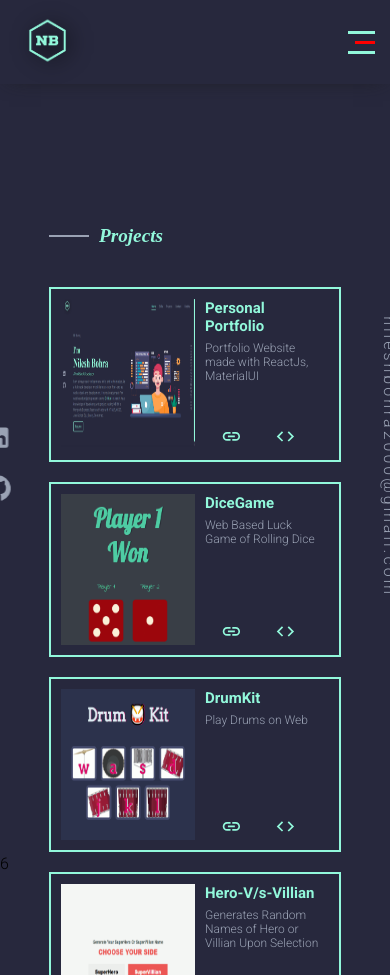
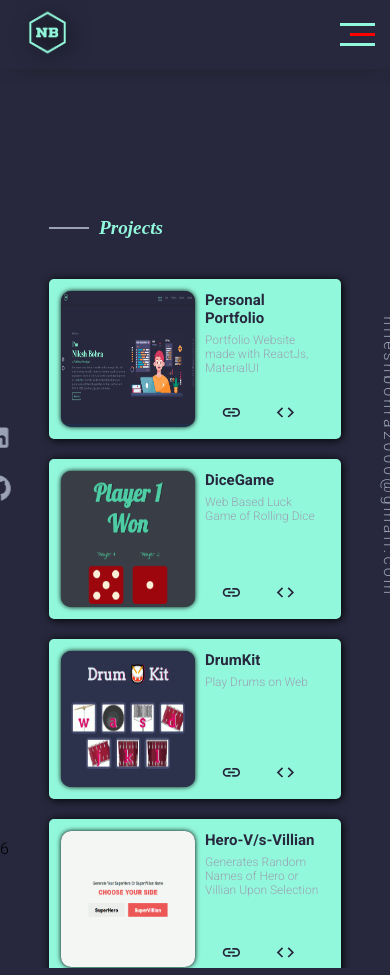
Before and after one commit to nileshbohra/Portfolio-Web, a React (Create React App) app: page /Projects in a window 390 px wide. Built offline with nearby package versions, Linux system fonts and the light colour scheme.

Commit message:
improved ui

```diff
--- a/public/index.css
+++ b/public/index.css
@@ -8,7 +8,6 @@
   box-sizing: border-box;
   font-family: "Roboto", sans-serif;
 }
-
 /* css variables */
 :root {
   /* --primary-bg: #091223; */
@@ -18,6 +17,10 @@
 }
 
 /* --------------------------------- global --------------------------------- */
+html {
+  scroll-behavior: smooth;
+}
+
 body {
   background-color: var(--primary-bg);
   height: 100vh;
@@ -91,27 +94,44 @@ h1.heading::before {
 }
 
 /* ------------------------------ splashScreen ------------------------------ */
-.splashScreen{
-  height: 100vh;
+.splashScreen {
+  height: 90vh;
   width: 100vw;
   display: flex;
   align-items: center;
   justify-content: center;
   overflow: hidden;
 }
-.splashScreenImg{
-  width: 150px;
+.splashScreenImg {
+  width: 130px;
+  -webkit-animation-name: blink;
           animation-name: blink;
+  -webkit-animation-duration: 1.2s;
           animation-duration: 1.2s;
+  -webkit-animation-timing-function: ease;
           animation-timing-function: ease;
+  -webkit-animation-iteration-count: infinite;
           animation-iteration-count: infinite;
 }
 
-@keyframes blink{
-  from{
+@-webkit-keyframes blink {
+  from {
+    -webkit-filter: drop-shadow(0px 0px 4px var(--primary-txt));
             filter: drop-shadow(0px 0px 4px var(--primary-txt));
   }
-  to{
+  to {
+    -webkit-filter: drop-shadow(4px 2px 10px rgb(0, 0, 0));
+            filter: drop-shadow(4px 2px 10px rgb(0, 0, 0));
+  }
+}
+
+@keyframes blink {
+  from {
+    -webkit-filter: drop-shadow(0px 0px 4px var(--primary-txt));
+            filter: drop-shadow(0px 0px 4px var(--primary-txt));
+  }
+  to {
+    -webkit-filter: drop-shadow(4px 2px 10px rgb(0, 0, 0));
             filter: drop-shadow(4px 2px 10px rgb(0, 0, 0));
   }
 }
@@ -124,13 +144,17 @@ header {
   align-items: center;
   height: 10vh;
   padding: 1.2% 2%;
+  position: -webkit-sticky;
   position: sticky;
+  box-shadow: 1px 1px 20px -8px rgb(27, 27, 27);
 }
 .logo {
+  -webkit-filter: drop-shadow(4px 2px 10px rgb(0, 0, 0));
           filter: drop-shadow(4px 2px 10px rgb(0, 0, 0));
   transition: all 0.5s ease;
 }
 .logo:hover {
+  -webkit-filter: drop-shadow(0px 0px 1.5px var(--primary-txt));
           filter: drop-shadow(0px 0px 1.5px var(--primary-txt));
 }
 nav > ul {
@@ -262,11 +286,17 @@ h3.title {
   padding: 10px 20px;
   height: 220px;
   overflow: auto;
+  background-color: var(--primary-txt);
+  border-radius: 5px;
+  box-shadow: 1px 1px 10px black;
 }
 .projectImage {
   width: 50%;
-  height: 100%;
+  height: auto;
   overflow: hidden;
+  border-radius: 10px;
+  box-shadow: 0px 0px 5px black;
+  background-color: #1f2e4b;
 }
 .projectImgs {
   width: 100%;
@@ -281,6 +311,9 @@ h3.title {
   display: flex;
   flex-direction: column;
 }
+.projectTitle > h1.primaryTxt {
+  color: var(--primary-bg);
+}
 .projectLinks {
   position: absolute;
   width: 80%;
@@ -291,6 +324,7 @@ h3.title {
   margin-top: 6px;
 }
 .projectLinks > a {
+  color: var(--primary-bg);
   padding: 0 20px;
 }
 #Projects > .moreProjects {
@@ -307,7 +341,15 @@ h3.title {
 }
 .contactForm {
   display: flex;
+  flex-direction: column;
   justify-content: center;
+  align-items: center;
+}
+.contactForm > h1.primaryTxt {
+  font-size: 35px;
+  margin-bottom: 20px;
+  letter-spacing: 2px;
+  font-family: monospace;
 }
 form {
   width: 70%;
@@ -336,12 +378,12 @@ form {
 }
 .formGroup input,
 textarea {
-  border: 2px solid red;
   color: var(--primary-txt);
   padding: 9px 15px;
   background-color: transparent;
   outline: none;
   border: 2px solid var(--primary-txt);
+  border-radius: 5px;
   margin-top: 6px;
   font-size: 15.5px;
   letter-spacing: 0.7px;
@@ -349,6 +391,12 @@ textarea {
 }
 textarea {
   resize: vertical;
+}
+
+.btnSubmit {
+  background-color: var(--primary-txt);
+  color: var(--primary-bg);
+  font-weight: 900;
 }
 
 /* -------------------------- Credits Page section -------------------------- */
@@ -417,7 +465,7 @@ textarea {
   .nameTxt {
     font-size: 30px;
   }
-  #introduction{
+  #introduction {
     width: 100%;
   }
   .heroImage {
@@ -456,6 +504,9 @@ textarea {
     box-shadow: 1px 1px 20px -8px rgb(27, 27, 27);
     margin-bottom: 10px;
     padding: 0 15px;
+    height: -webkit-fit-content;
+    height: -moz-fit-content;
+    height: fit-content;
   }
   /* .logo {
   } */
@@ -493,13 +544,13 @@ textarea {
     z-index: 3;
   }
   .hamburgerMenu i {
-    width: 27px;
+    width: 35px;
     height: 3px;
     background-color: var(--primary-txt);
     transition: all ease 0.5s;
   }
   .hamburgerMenu i:nth-child(2) {
-    width: 20px;
+    width: 25px;
     background-color: red;
   }
 
@@ -576,7 +627,7 @@ textarea {
   }
   .projectItem {
     width: auto;
-    height: 175px;
+    height: 160px;
     padding: 10px;
     margin: 10px 0;
   }
@@ -603,6 +654,9 @@ textarea {
   }
 
   /* ------------------------------ Contact Page ------------------------------ */
+  .contactForm > h1.primaryTxt {
+    font-size: 25px;
+  }
   .contactForm form {
     width: 100%;
     padding: 10px;
@@ -618,7 +672,7 @@ textarea {
   }
   .formGroup input,
   textarea {
-    font-size: 12px;
+    font-size: 13px;
   }
   .col:nth-child(2) {
     margin-left: 0px;
--- a/src/components/pages/Contact.jsx
+++ b/src/components/pages/Contact.jsx
@@ -41,6 +41,7 @@ export default function Contact() {
       <section id="Contact">
         <h1 className="primaryTxt heading">Contact Me</h1>
         <div className="contactForm">
+          <h1 className="primaryTxt">Get In Touch</h1>
           <form
             name="contact"
             id="contactForm"
@@ -111,7 +112,7 @@ export default function Contact() {
               <textarea
                 name="message"
                 id="message"
-                rows="8"
+                rows="6.5"
                 placeholder="Type Your Message"
                 required
               ></textarea>
```
Also changed, not shown: public/images/ProjectImgs/personalPortfolio.png. Lines whose indentation alone changed are shown as unchanged.
